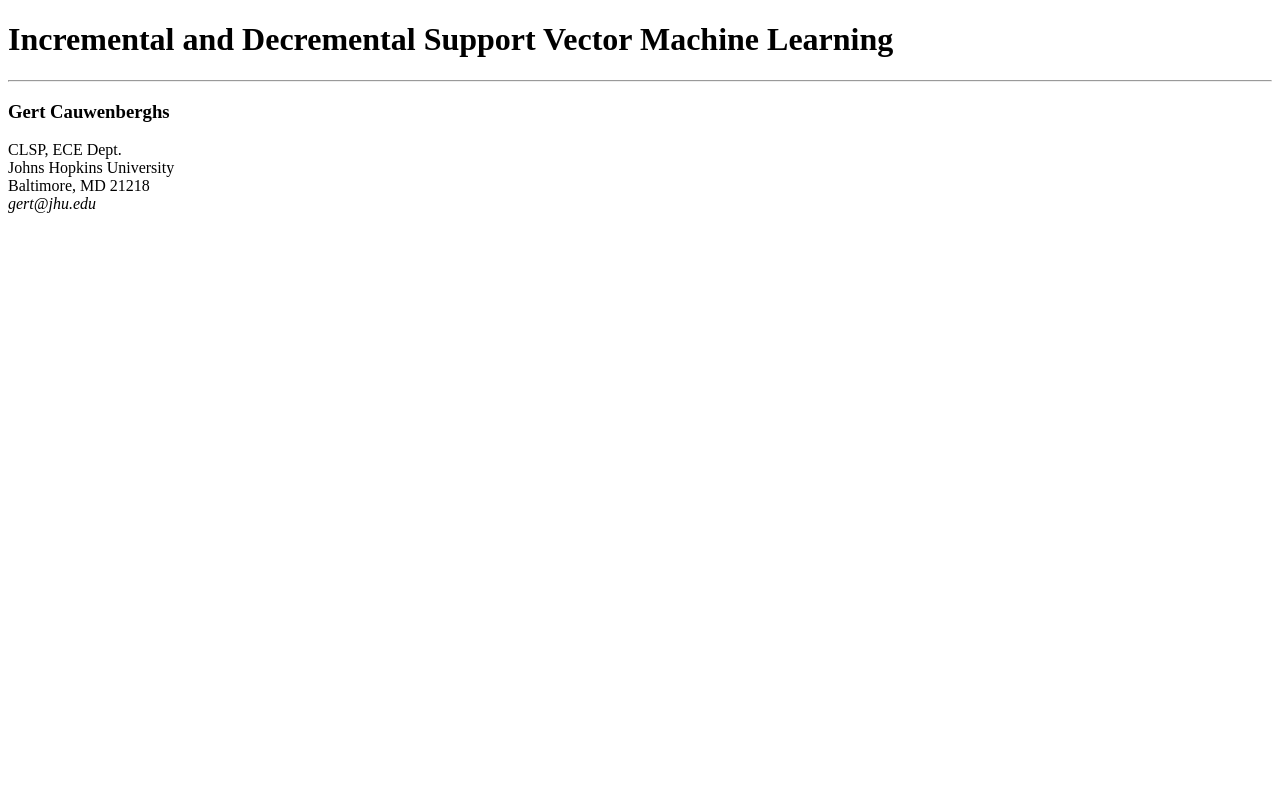
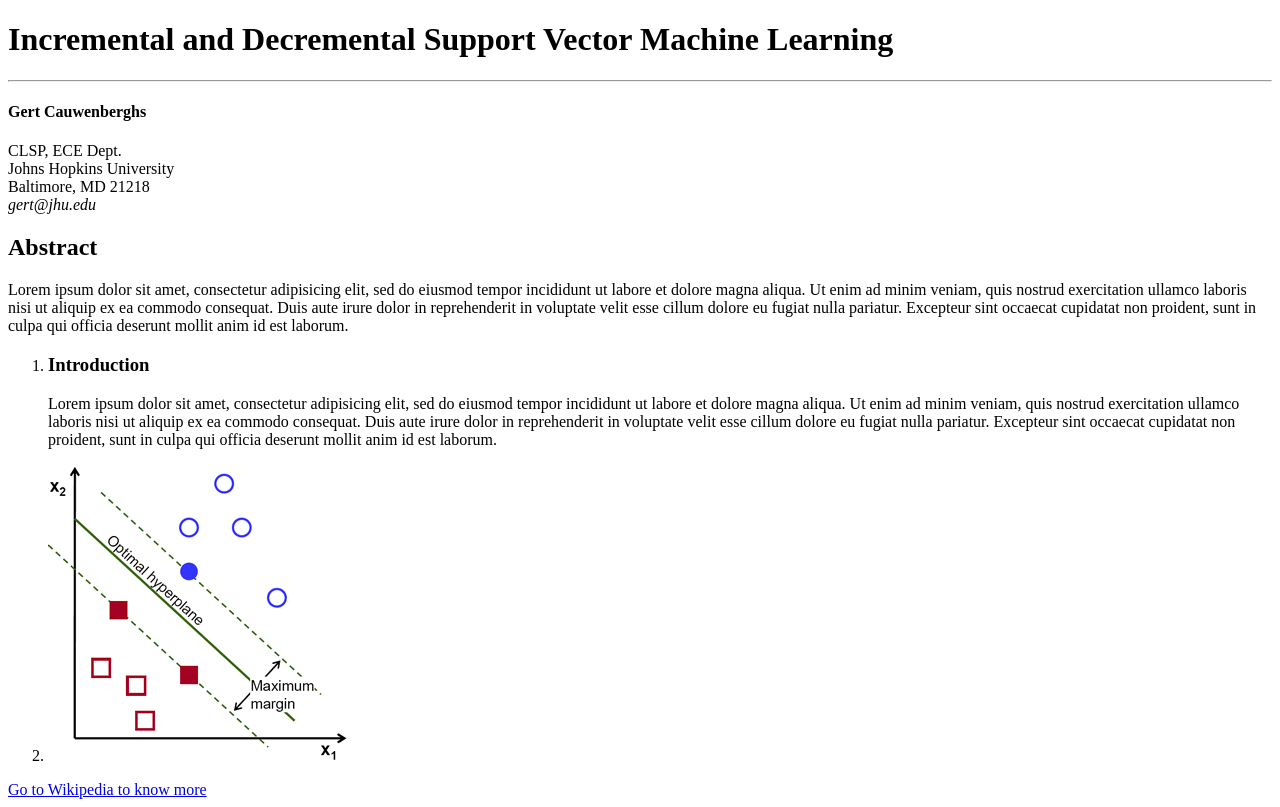
Before and after one commit to classe114-alessiovietri/03-lc-paper-scientifico, a plain HTML site: page index.html in a window 1280 px wide. Drawn offline with Linux system fonts and the light colour scheme.

Commit message:
Completato LC

```diff
--- a/index.html
+++ b/index.html
@@ -14,9 +14,9 @@
 
             <hr>
 
-            <h3>
+            <h4>
                 Gert Cauwenberghs
-            </h3>
+            </h4>
 
             <p>
                 CLSP, ECE Dept.<br>
@@ -29,6 +29,34 @@
         </header>
 
         <main>
+            <h2>
+                Abstract
+            </h2>
+
+            <p>
+                Lorem ipsum dolor sit amet, consectetur adipisicing elit, sed do eiusmod tempor incididunt ut labore et dolore magna aliqua. Ut enim ad minim veniam, quis nostrud exercitation ullamco laboris nisi ut aliquip ex ea commodo consequat. Duis aute irure dolor in reprehenderit in voluptate velit esse cillum dolore eu fugiat nulla pariatur. Excepteur sint occaecat cupidatat non proident, sunt in culpa qui officia deserunt mollit anim id est laborum.
+            </p>
+
+            <ol>
+                <li>
+                    <h3>
+                        Introduction
+                    </h3>
+
+                    <p>
+                        Lorem ipsum dolor sit amet, consectetur adipisicing elit, sed do eiusmod tempor incididunt ut labore et dolore magna aliqua. Ut enim ad minim veniam, quis nostrud exercitation ullamco laboris nisi ut aliquip ex ea commodo consequat. Duis aute irure dolor in reprehenderit in voluptate velit esse cillum dolore eu fugiat nulla pariatur. Excepteur sint occaecat cupidatat non proident, sunt in culpa qui officia deserunt mollit anim id est laborum.
+                    </p>
+                </li>
+                <li>
+                    <img src="./img/optimal-hyperplane.png" alt="Optimal Hyperplane">
+                </li>
+            </ol>
+
+            <nav>
+                <a href="https://wikipedia.com" target="_blank">
+                    Go to Wikipedia to know more
+                </a>
+            </nav>
         </main>
 
     </body>
```
Also changed, not shown: img/optimal-hyperplane.png (added).
